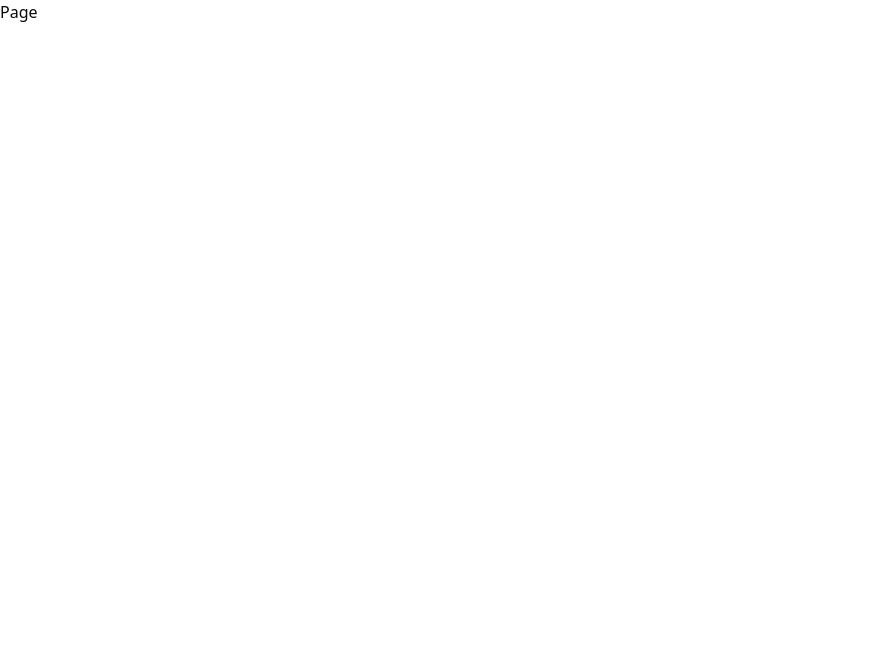
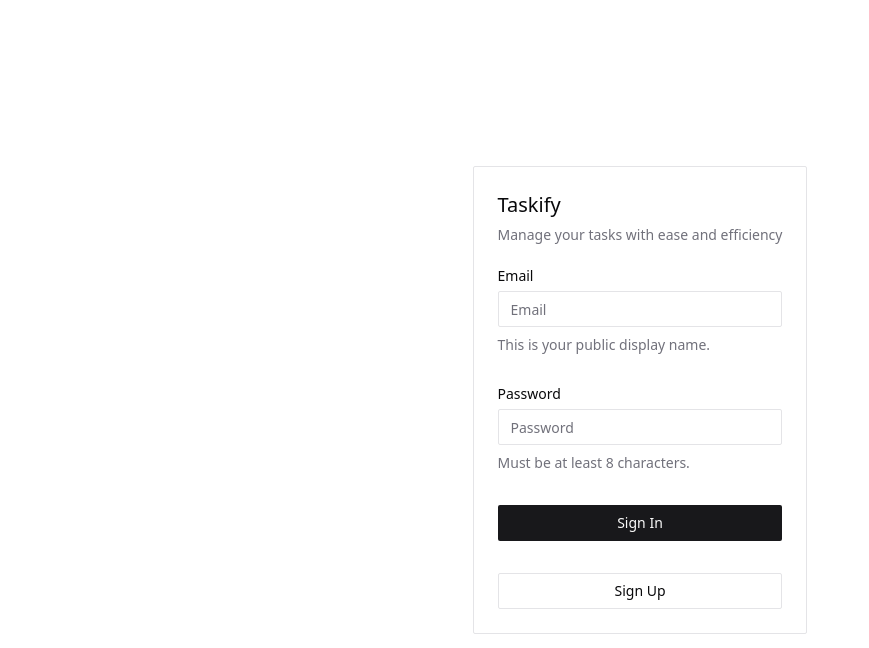
Before and after one commit to mert-izgahi/taskify, a React (Vite) app in the folder client/: page /auth/sign-in in a window 1280 px wide. Shown: the top 648 px of the page, without its empty margins (0-869 px from the left). Built offline with nearby package versions, Linux system fonts and the light colour scheme.

Commit message:
auth-forms

```diff
--- a/client/src/components/ui/button.tsx
+++ b/client/src/components/ui/button.tsx
@@ -5,18 +5,18 @@ import { cva, type VariantProps } from "class-variance-authority"
 import { cn } from "@/lib/utils"
 
 const buttonVariants = cva(
-  "inline-flex items-center justify-center gap-2 whitespace-nowrap rounded-md text-sm font-medium transition-[color,box-shadow] disabled:pointer-events-none disabled:opacity-50 [&_svg]:pointer-events-none [&_svg:not([class*='size-'])]:size-4 shrink-0 [&_svg]:shrink-0 outline-none focus-visible:border-ring focus-visible:ring-ring/50 focus-visible:ring-[3px] aria-invalid:ring-destructive/20 dark:aria-invalid:ring-destructive/40 aria-invalid:border-destructive",
+  "inline-flex items-center justify-center gap-2 whitespace-nowrap rounded-xs text-sm font-medium transition-[color,box-shadow] disabled:pointer-events-none disabled:opacity-50 [&_svg]:pointer-events-none [&_svg:not([class*='size-'])]:size-4 shrink-0 [&_svg]:shrink-0 outline-none focus-visible:border-ring focus-visible:ring-ring/50 focus-visible:ring-[3px] aria-invalid:ring-destructive/20 dark:aria-invalid:ring-destructive/40 aria-invalid:border-destructive",
   {
     variants: {
       variant: {
         default:
-          "bg-primary text-primary-foreground shadow-xs hover:bg-primary/90",
+          "bg-primary text-primary-foreground shadow-none hover:bg-primary/90",
         destructive:
-          "bg-destructive text-white shadow-xs hover:bg-destructive/90 focus-visible:ring-destructive/20 dark:focus-visible:ring-destructive/40",
+          "bg-destructive text-white shadow-none hover:bg-destructive/90 focus-visible:ring-destructive/20 dark:focus-visible:ring-destructive/40",
         outline:
-          "border border-input bg-background shadow-xs hover:bg-accent hover:text-accent-foreground",
+          "border border-input bg-background shadow-none hover:bg-accent hover:text-accent-foreground",
         secondary:
-          "bg-secondary text-secondary-foreground shadow-xs hover:bg-secondary/80",
+          "bg-secondary text-secondary-foreground shadow-none hover:bg-secondary/80",
         ghost: "hover:bg-accent hover:text-accent-foreground",
         link: "text-primary underline-offset-4 hover:underline",
       },
--- a/client/src/components/ui/input.tsx
+++ b/client/src/components/ui/input.tsx
@@ -8,7 +8,7 @@ function Input({ className, type, ...props }: React.ComponentProps<"input">) {
       type={type}
       data-slot="input"
       className={cn(
-        "border-input file:text-foreground placeholder:text-muted-foreground selection:bg-primary selection:text-primary-foreground flex h-9 w-full min-w-0 rounded-md border bg-transparent px-3 py-1 text-base shadow-xs transition-[color,box-shadow] outline-none file:inline-flex file:h-7 file:border-0 file:bg-transparent file:text-sm file:font-medium disabled:pointer-events-none disabled:cursor-not-allowed disabled:opacity-50 md:text-sm",
+        "border-input file:text-foreground placeholder:text-muted-foreground selection:bg-primary selection:text-primary-foreground flex h-9 w-full min-w-0 rounded-xs border bg-transparent px-3 py-1 text-base shadow-none transition-[color,box-shadow] outline-none file:inline-flex file:h-7 file:border-0 file:bg-transparent file:text-sm file:font-medium disabled:pointer-events-none disabled:cursor-not-allowed disabled:opacity-50 md:text-sm",
         "focus-visible:border-ring focus-visible:ring-ring/50 focus-visible:ring-[3px]",
         "aria-invalid:ring-destructive/20 dark:aria-invalid:ring-destructive/40 aria-invalid:border-destructive",
         className
--- /dev/null
+++ b/client/src/lib/zod.ts
@@ -0,0 +1,13 @@
+import { z, TypeOf } from "zod";
+
+export const signInSchema = z.object({
+  email: z.string().min(1, "Email is required").email("Invalid email"),
+  password: z.string().min(8, "Minimum 8 characters"),
+});
+
+export const signUpSchema = signInSchema.extend({
+  name: z.string().min(1, "Name is required"),
+});
+
+export type SignInSchema = TypeOf<typeof signInSchema>;
+export type SignUpSchema = TypeOf<typeof signUpSchema>;
--- a/client/src/routes/auth/layout/index.tsx
+++ b/client/src/routes/auth/layout/index.tsx
@@ -1,9 +1,21 @@
+import { Card, CardContent, CardDescription, CardHeader, CardTitle } from "@/components/ui/card"
 import { Outlet } from "react-router-dom"
 
 const Layout = () => {
-    return <>
-        <Outlet />
-    </>
+    return <div className="w-screen min-h-screen flex items-center justify-center">
+        <Card className="rounded-xs shadow-none">
+            <CardHeader>
+                <CardTitle className="font-medium text-xl">Taskify</CardTitle>
+                <CardDescription>
+                    Manage your tasks with ease and efficiency
+                </CardDescription>
+            </CardHeader>
+
+            <CardContent>
+                <Outlet />
+            </CardContent>
+        </Card>
+    </div>
 }
 
 export { Layout as AuthLayout }
--- a/client/src/routes/auth/sign-in/index.tsx
+++ b/client/src/routes/auth/sign-in/index.tsx
@@ -1,7 +1,71 @@
+import { SignInSchema, signInSchema } from "@/lib/zod"
+import { useForm } from "react-hook-form";
+import { zodResolver } from "@hookform/resolvers/zod";
+import { Form, FormField, FormControl, FormDescription, FormItem, FormLabel, FormMessage } from "@/components/ui/form";
+import { Input } from "@/components/ui/input";
+import { Button } from "@/components/ui/button";
+import { Link } from "react-router-dom";
+
+
 const Page = () => {
-    return <>
-        Page
-    </>
+    const form = useForm<SignInSchema>({
+        resolver: zodResolver(signInSchema),
+        defaultValues: {
+            email: "",
+            password: ""
+        }
+    })
+
+    const onSubmit = (data: SignInSchema) => {
+        console.log(data)
+    }
+
+    return <div>
+        <Form {...form}>
+            <form onSubmit={form.handleSubmit(onSubmit)} className="flex flex-col gap-8">
+                <FormField
+                    control={form.control}
+                    name="email"
+                    render={({ field }) => (
+                        <FormItem>
+                            <FormLabel>Email</FormLabel>
+                            <FormControl>
+                                <Input placeholder="Email" {...field} />
+                            </FormControl>
+                            <FormDescription>
+                                This is your public display name.
+                            </FormDescription>
+                            <FormMessage />
+                        </FormItem>
+                    )}
+                />
+
+                <FormField
+                    control={form.control}
+                    name="password"
+                    render={({ field }) => (
+                        <FormItem>
+                            <FormLabel>Password</FormLabel>
+                            <FormControl>
+                                <Input placeholder="Password" {...field} />
+                            </FormControl>
+                            <FormDescription>
+                                Must be at least 8 characters.
+                            </FormDescription>
+                            <FormMessage />
+                        </FormItem>
+                    )}
+                />
+
+                <Button type="submit">
+                    Sign In
+                </Button>
+                <Button asChild variant={"outline"}>
+                    <Link to={"/auth/sign-up"}>Sign Up</Link>
+                </Button>
+            </form>
+        </Form>
+    </div>
 }
 
 export { Page as AuthSignInPage }
--- a/client/src/routes/auth/sign-up/index.tsx
+++ b/client/src/routes/auth/sign-up/index.tsx
@@ -1,7 +1,89 @@
+import { signUpSchema, SignUpSchema } from "@/lib/zod"
+import { useForm } from "react-hook-form";
+import { zodResolver } from "@hookform/resolvers/zod";
+import { Form, FormField, FormControl, FormDescription, FormItem, FormLabel, FormMessage } from "@/components/ui/form";
+import { Input } from "@/components/ui/input";
+import { Button } from "@/components/ui/button";
+import { Link } from "react-router-dom";
+
+
 const Page = () => {
-    return <>
-        Page
-    </>
+    const form = useForm<SignUpSchema>({
+        resolver: zodResolver(signUpSchema),
+        defaultValues: {
+            name: "",
+            email: "",
+            password: ""
+        }
+    })
+
+    const onSubmit = (data: SignUpSchema) => {
+        console.log(data)
+    }
+
+    return <div>
+        <Form {...form}>
+            <form onSubmit={form.handleSubmit(onSubmit)} className="flex flex-col gap-8">
+                <FormField
+                    control={form.control}
+                    name="name"
+                    render={({ field }) => (
+                        <FormItem>
+                            <FormLabel>Name</FormLabel>
+                            <FormControl>
+                                <Input placeholder="Name" {...field} />
+                            </FormControl>
+                            <FormDescription>
+                                This is your public display name.
+                            </FormDescription>
+                            <FormMessage />
+                        </FormItem>
+                    )}
+                />
+                <FormField
+                    control={form.control}
+                    name="email"
+                    render={({ field }) => (
+                        <FormItem>
+                            <FormLabel>Email</FormLabel>
+                            <FormControl>
+                                <Input placeholder="Email" {...field} />
+                            </FormControl>
+                            <FormDescription>
+                                This is your public display name.
+                            </FormDescription>
+                            <FormMessage />
+                        </FormItem>
+                    )}
+                />
+
+                <FormField
+                    control={form.control}
+                    name="password"
+                    render={({ field }) => (
+                        <FormItem>
+                            <FormLabel>Password</FormLabel>
+                            <FormControl>
+                                <Input placeholder="Password" {...field} />
+                            </FormControl>
+                            <FormDescription>
+                                Must be at least 8 characters.
+                            </FormDescription>
+                            <FormMessage />
+                        </FormItem>
+                    )}
+                />
+
+                <Button type="submit">
+                    Sign Up
+                </Button>
+                <Button asChild variant={"outline"}>
+                    <Link to={"/auth/sign-in"}>Sign In</Link>
+                </Button>
+            </form>
+        </Form>
+    </div>
 }
 
+
 export { Page as AuthSignUpPage }
```
